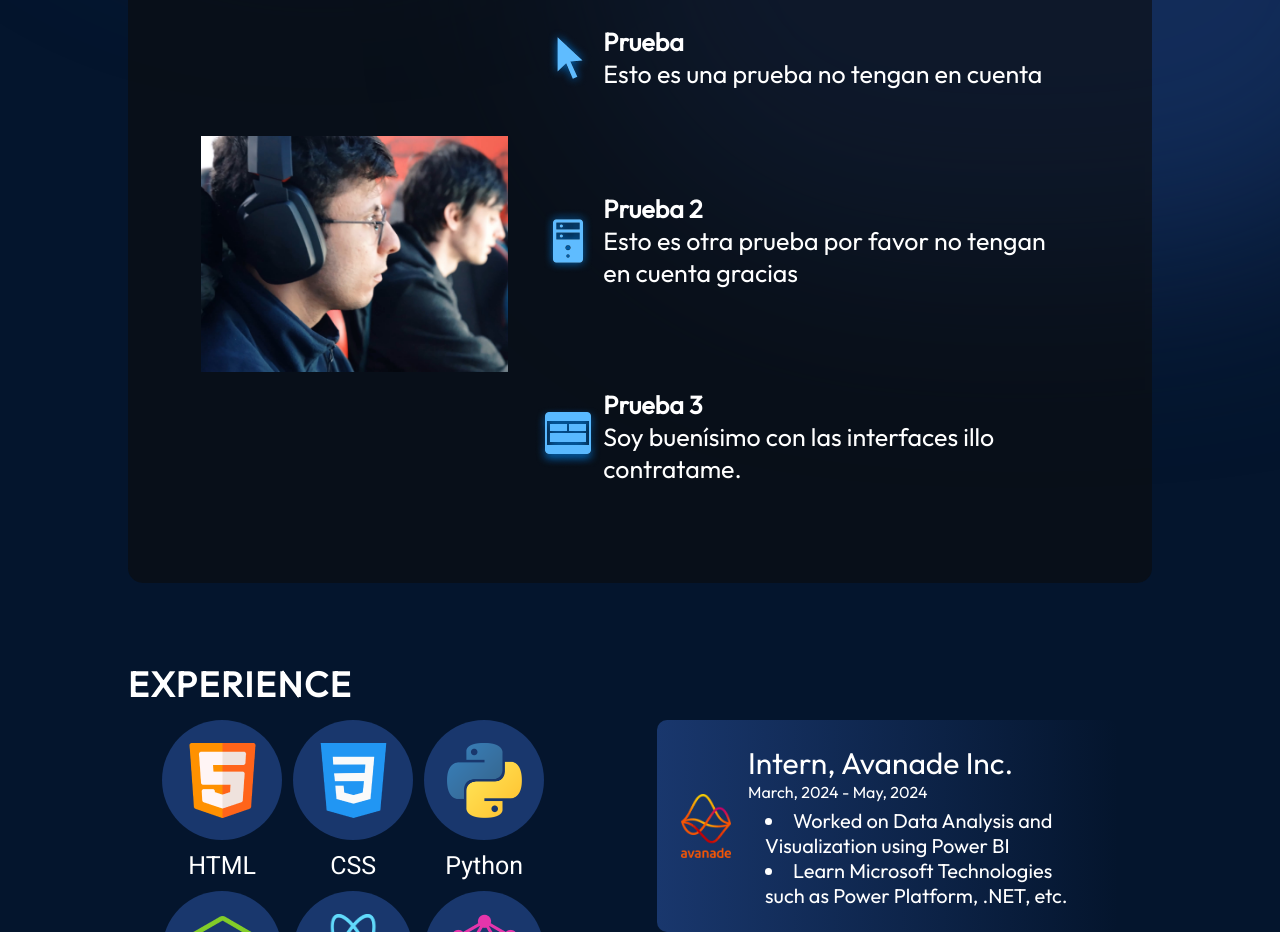
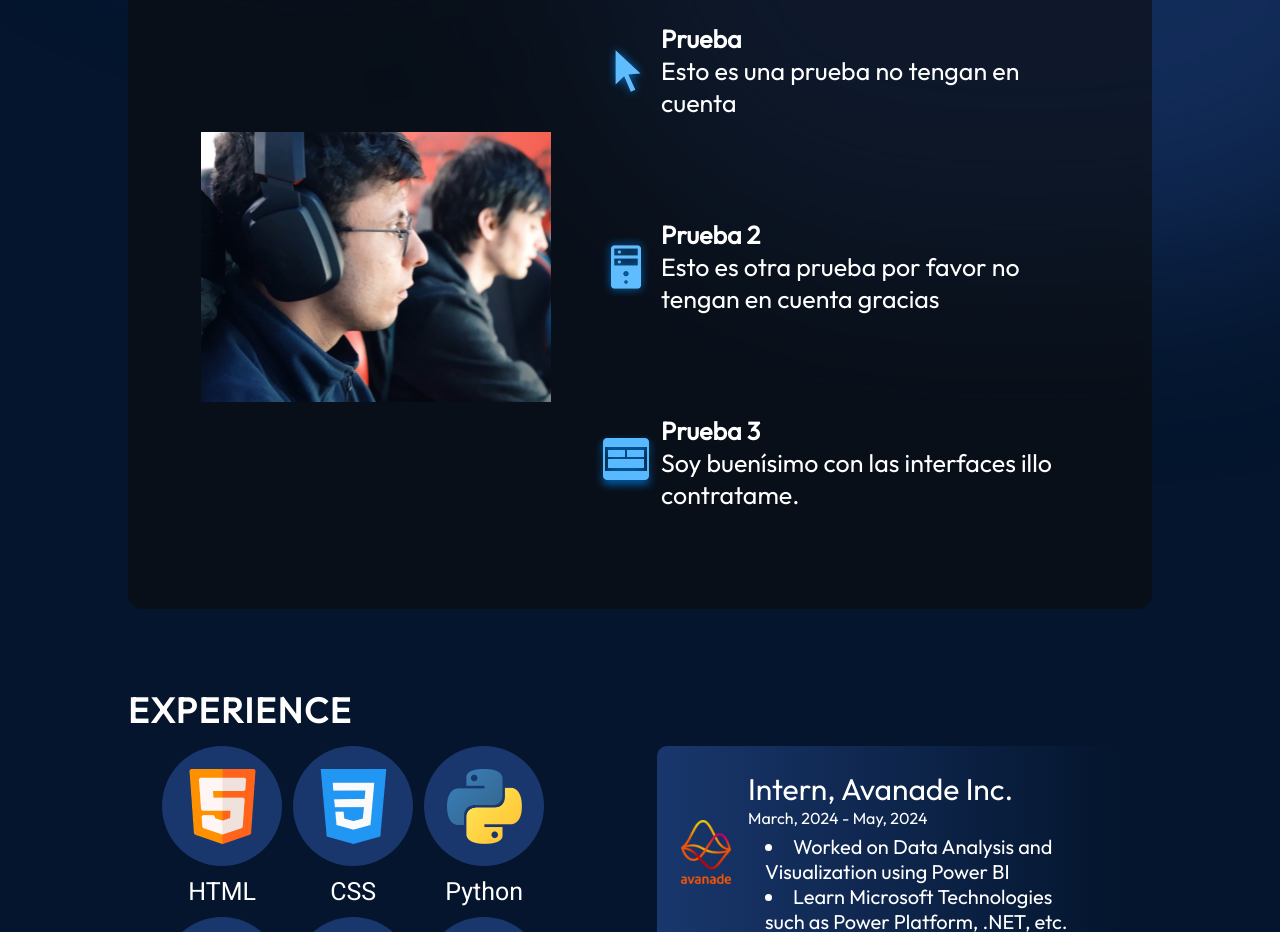
Before and after one commit to Deinigu/portfolio, a React (Vite) app: page / in a window 1280 px wide. Shown: the part 780-1712 px from the top of the page. Built offline with nearby package versions, Linux system fonts and the light colour scheme.

Commit message:
🛠️Refactor

```diff
--- a/src/components/About/About.module.css
+++ b/src/components/About/About.module.css
@@ -26,7 +26,9 @@
 }
 
 .aboutImage {
-  width: 35%;
+  width: 75%;
+  max-width: 350px;
+  margin-right: 15px;
 }
 
 .aboutItems {
--- a/src/components/Hero/Hero.jsx
+++ b/src/components/Hero/Hero.jsx
@@ -13,7 +13,7 @@ export const Hero = () => {
           development, with a background in building web applications and AI
           solutions. Passionate about problem-solving and innovation.
         </p>
-        <a href="mailto:myemail@email.com" className={styles.contactBtn}>
+        <a href="#footer" className={styles.contactBtn}>
           Contact Me
         </a>
       </div>
```
